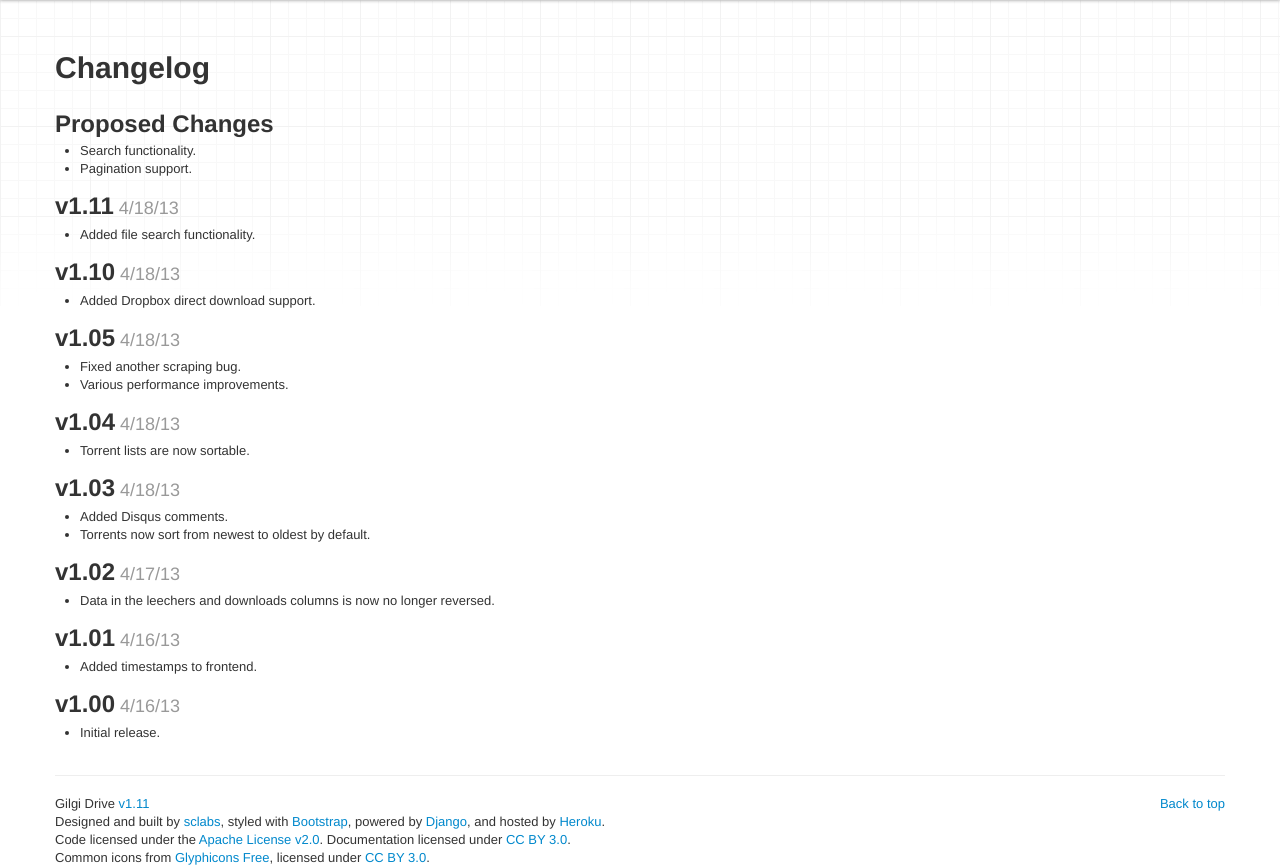
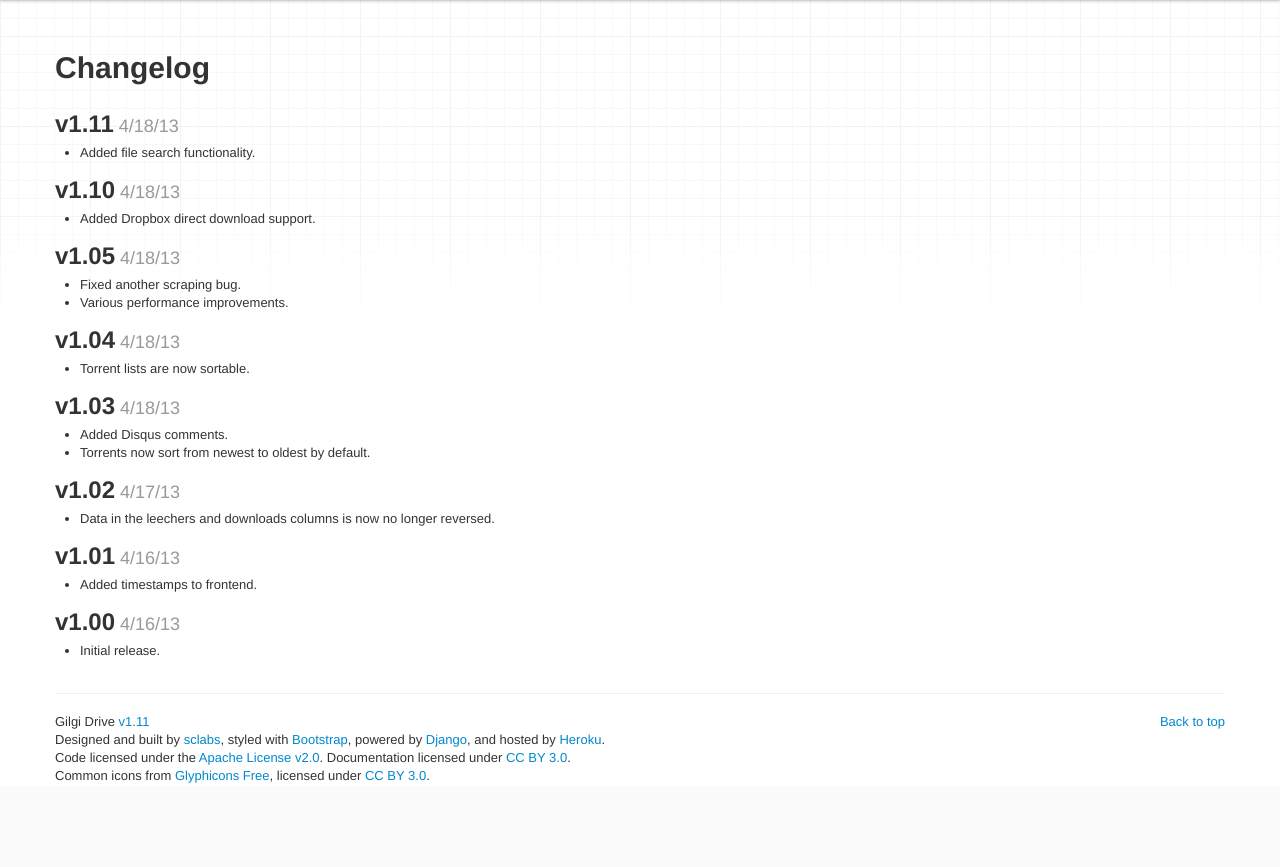
Before and after one commit to sclabs/gilgidrive, a Django app: template drive/templates/changelog.html in a window 1280 px wide. Shown: the part 40-907 px from the top of the page. After the commit the page ends 823 px from the top, so only its background shows below. Run offline with Django 3.2, Linux system fonts and the light colour scheme; the template is opened without the code that fills it: values that come from a table or form of the project are taken from there, others are empty; some libraries are stand-ins or nearby versions.

Commit message:
changed changelog

```diff
--- a/drive/templates/changelog.html
+++ b/drive/templates/changelog.html
@@ -5,12 +5,6 @@
 {% block content %}
 
 <h1>Changelog</h1>
-
-<h2>Proposed Changes</h2>
-<ul>
-  <li>Search functionality.</li>
-  <li>Pagination support.</li>
-</ul>
 
 <h2>v1.11<small> 4/18/13</small></h2>
 <ul>
```
